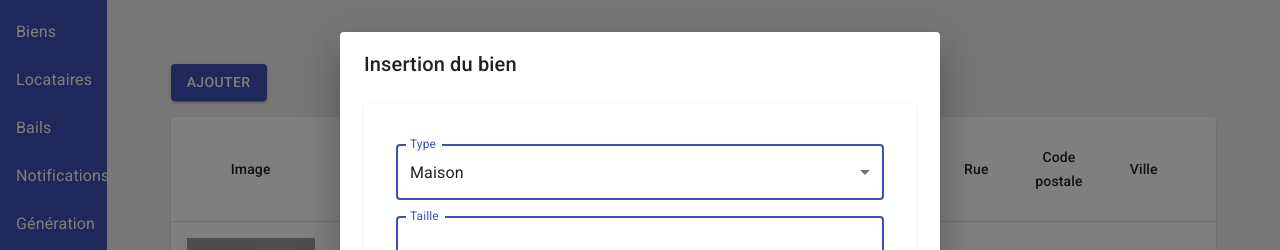
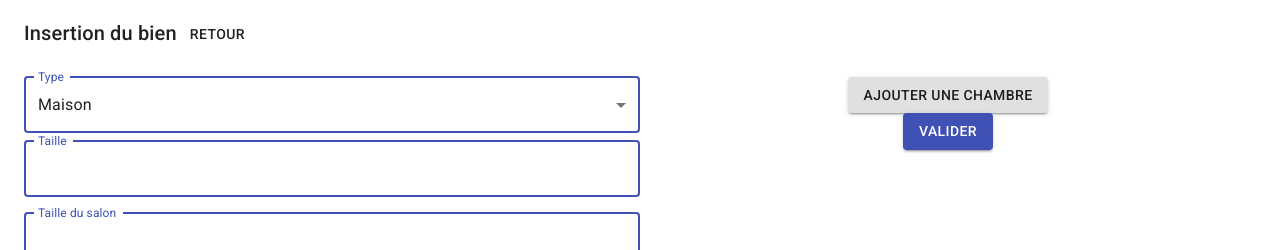
Before and after one commit to hkhattabii/Rentle, a React (Create React App) app: page / in a window 1280 px wide. Both pictures are taken after a click on the button "AJOUTER". Shown: the top 250 px of the page. Built offline with nearby package versions, Linux system fonts and the light colour scheme; grey boxes are pictures that could not be loaded.

Commit message:
add dialog for inserting realEstate

```diff
--- a/src/components/RealEstate/RealEstateForm.tsx
+++ b/src/components/RealEstate/RealEstateForm.tsx
@@ -1,23 +1,13 @@
 import React from "react";
-import makeStyles from "@material-ui/core/styles/makeStyles";
 import Grid from "@material-ui/core/Grid";
-import Paper from "@material-ui/core/Paper";
 import Dialog from "@material-ui/core/Dialog";
 import DialogTitle from "@material-ui/core/DialogTitle";
 import DialogContent from "@material-ui/core/DialogContent";
-import FormControl from "@material-ui/core/FormControl";
-import InputLabel from "@material-ui/core/InputLabel";
-import MenuItem from "@material-ui/core/MenuItem";
-import Select from "@material-ui/core/Select";
+import Button from "@material-ui/core/Button";
 import Input from "../UI/Input";
+import Select from "../UI/Select";
 
-const useStyles = makeStyles((theme) => ({
-  realEstateForm: ({ open }: { open: boolean }) => ({
-    display: open ? "inherit" : "none",
-    margin: "auto",
-    padding: 32,
-  }),
-}));
+
 
 interface RealEstateFormProps {
   open: boolean;
@@ -25,33 +15,20 @@ interface RealEstateFormProps {
 }
 
 export default function RealEstateForm({ open, onClose }: RealEstateFormProps) {
-  const classes = useStyles({ open });
 
   return (
-    <Dialog open={open} onClose={onClose}>
-      <DialogTitle>Insertion du bien</DialogTitle>
+    <Dialog open={open} onClose={onClose} fullScreen>
+      <DialogTitle>Insertion du bien <Button>Retour</Button></DialogTitle>
       <DialogContent>
         <Grid
-          item
           container
-          alignItems="center"
-          direction="column"
-          component={Paper}
-          className={classes.realEstateForm}
         >
-          <FormControl
-            variant="outlined"
-            focused
-            fullWidth
-            style={{ marginTop: 8, marginBottom: 8 }}
-          >
-            <InputLabel>Type</InputLabel>
-            <Select value="Maison" label="Type">
-              <MenuItem value="Maison">Maison</MenuItem>
-              <MenuItem value="Appartement">Appartement</MenuItem>
-              <MenuItem value="Chambre">Chambre</MenuItem>
-            </Select>
-          </FormControl>
+          <Grid item container direction="column" xs={12} sm={12} md={6} lg={6} xl={6}>
+            <Select
+              label="Type"
+              data={["Maison", "Appartement", "Chambre"]}
+              value="Maison"
+            />
             <Input label="Taille" type="number" />
             <Input label="Taille du salon" type="number" />
             <Input label="Taille de la cuisine" type="number" />
@@ -63,6 +40,11 @@ export default function RealEstateForm({ open, onClose }: RealEstateFormProps) {
             <Input label="Ville" />
             <Input label="Pays" />
           </Grid>
+          <Grid item container alignItems="center" direction="column" xs={12} sm={12} md={6} lg={6} xl={6}>
+            <Button variant="contained">Ajouter une chambre</Button>
+            <Button variant="contained" color="primary">Valider</Button>
+          </Grid>
+        </Grid>
       </DialogContent>
     </Dialog>
   );
--- /dev/null
+++ b/src/components/UI/Select.tsx
@@ -0,0 +1,24 @@
+import React from "react";
+import FormControl from "@material-ui/core/FormControl";
+import InputLabel from "@material-ui/core/InputLabel";
+import MenuItem from "@material-ui/core/MenuItem";
+import { default as MuiSelect } from "@material-ui/core/Select";
+
+interface SelectProps {
+  label: string;
+  value: string;
+  data: any[];
+}
+
+export default function Select({ label, value, data }: SelectProps) {
+  return (
+    <FormControl variant="outlined" focused fullWidth>
+      <InputLabel>{label}</InputLabel>
+      <MuiSelect value={value} label={label}>
+        {data.map((dataItem) => (
+          <MenuItem value={dataItem}>{dataItem}</MenuItem>
+        ))}
+      </MuiSelect>
+    </FormControl>
+  );
+}
```
Lines whose indentation alone changed are shown as unchanged.
